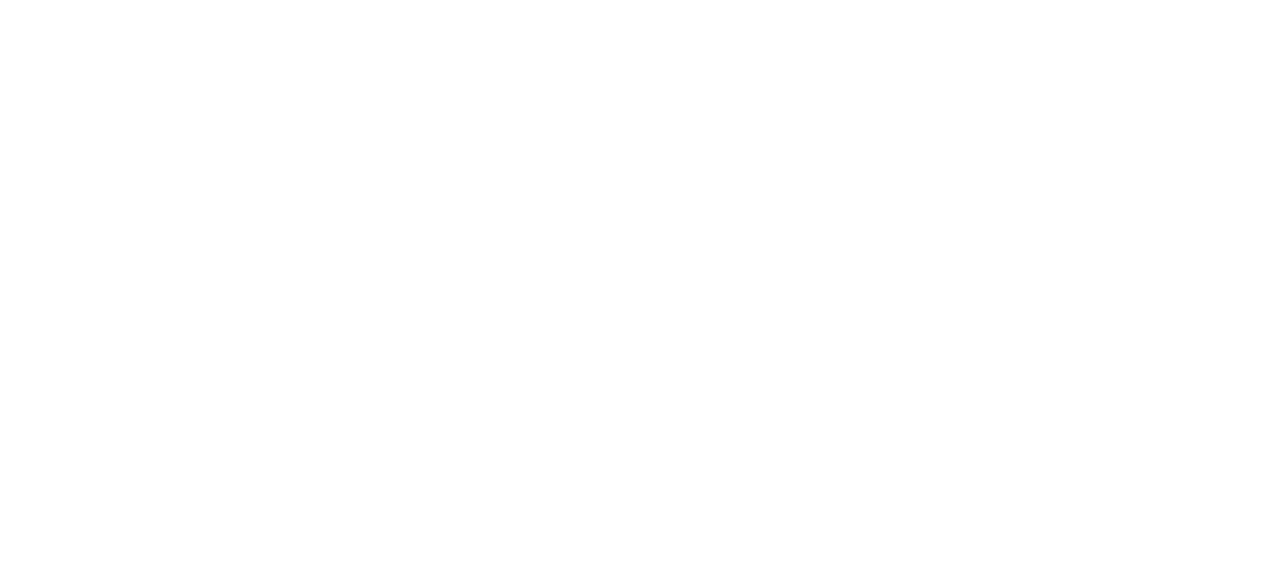
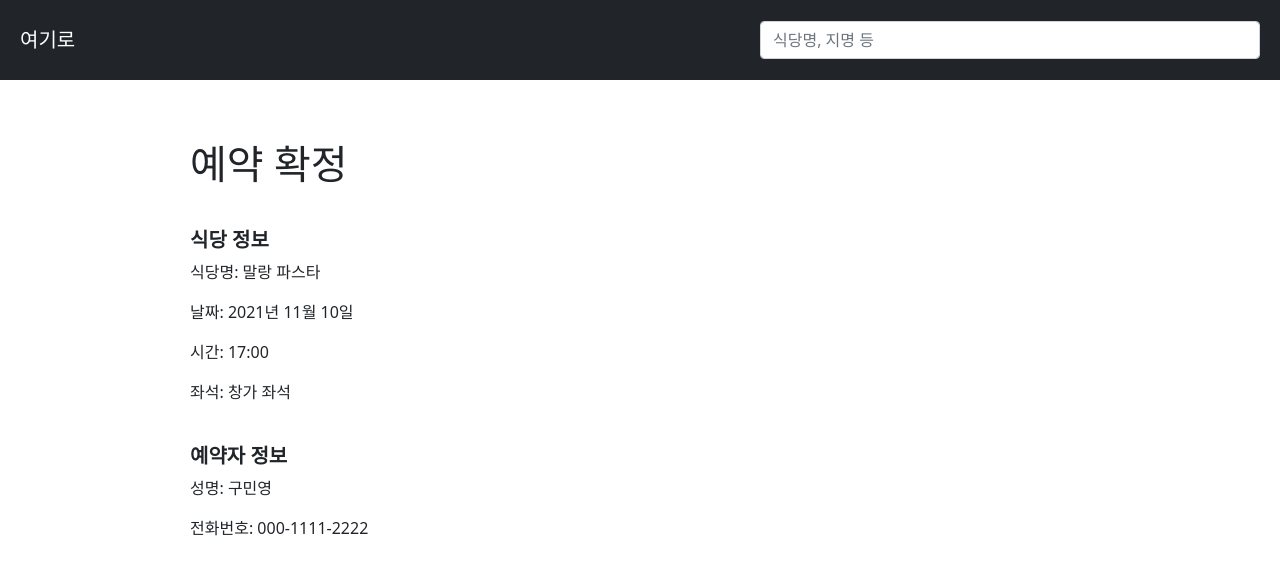
Before and after one commit to donghyun02/Here, a Vue app: page /done in a window 1280 px wide. Shown: the top 574 px of the page. Built offline with nearby package versions, Linux system fonts and the light colour scheme.

Commit message:
ADD: 예약완료 페이지

```diff
--- a/src/main.js
+++ b/src/main.js
@@ -3,6 +3,7 @@
 import VueRouter from 'vue-router'
 import Index from './pages/Index.vue'
 import Reservation from './pages/Reservation.vue'
+import Done from './pages/Done.vue'
 import { BootstrapVue, IconsPlugin } from 'bootstrap-vue'
 import store from '@/store'
 
@@ -17,6 +18,7 @@
 const routes = [
   { path: '/', component: Index },
   { path: '/reservation/:id', component: Reservation },
+  { path: '/done', component: Done },
 ]
 const router = new VueRouter({
   mode: 'history',
--- /dev/null
+++ b/src/pages/Done.vue
@@ -0,0 +1,48 @@
+<template lang="html">
+  <div class="done">
+      <navigation />
+      <div class="done__content">
+        <h1>예약 확정</h1>
+        <h5 class="done__category"><strong>식당 정보</strong></h5>
+        <p>식당명: 말랑 파스타</p>
+        <p>날짜: 2021년 11월 10일</p>
+        <p>시간: 17:00</p>
+        <p>좌석: 창가 좌석</p>
+        <h5 class="done__category"><strong>예약자 정보</strong></h5>
+        <p>성명: 구민영</p>
+        <p>전화번호: 000-1111-2222</p>
+      </div>
+  </div>
+</template>
+
+<script>
+import Navigation from '@/components/Navigation.vue'
+
+export default {
+  name: 'Done',
+  components: {
+    Navigation,
+  },
+}
+</script>
+
+<style lang="css" scoped>
+.done {
+  width: 100%;
+  height: 100%;
+
+  display: flex;
+  flex-direction: column;
+  justify-content: flex-start;
+  align-items: center;
+}
+
+.done__content {
+  width: 900px;
+  margin-top: 60px;
+}
+
+.done__category {
+  margin-top: 40px;
+}
+</style>
--- a/src/pages/Reservation.vue
+++ b/src/pages/Reservation.vue
@@ -127,6 +127,9 @@
                 { value: '13:00', text: '13:00' },
                 { value: '14:00', text: '14:00' },
                 { value: '15:00', text: '15:00' },
+                { value: '16:00', text: '16:00' },
+                { value: '17:00', text: '17:00' },
+                { value: '18:00', text: '18:00' },
             ],
             timeState: null,
         }
@@ -147,7 +150,7 @@
             this.$refs['modal'].hide()
         },
         reserve() {
-            console.log('test')
+            this.$router.push('/done')
         },
         cancel() {
             this.hideModal()
@@ -191,6 +194,7 @@
 .reservation__carousel-image {
     width: 900px;
     height: 320px;
+    object-fit: cover;
 }
 
 .reservation__card {
```
